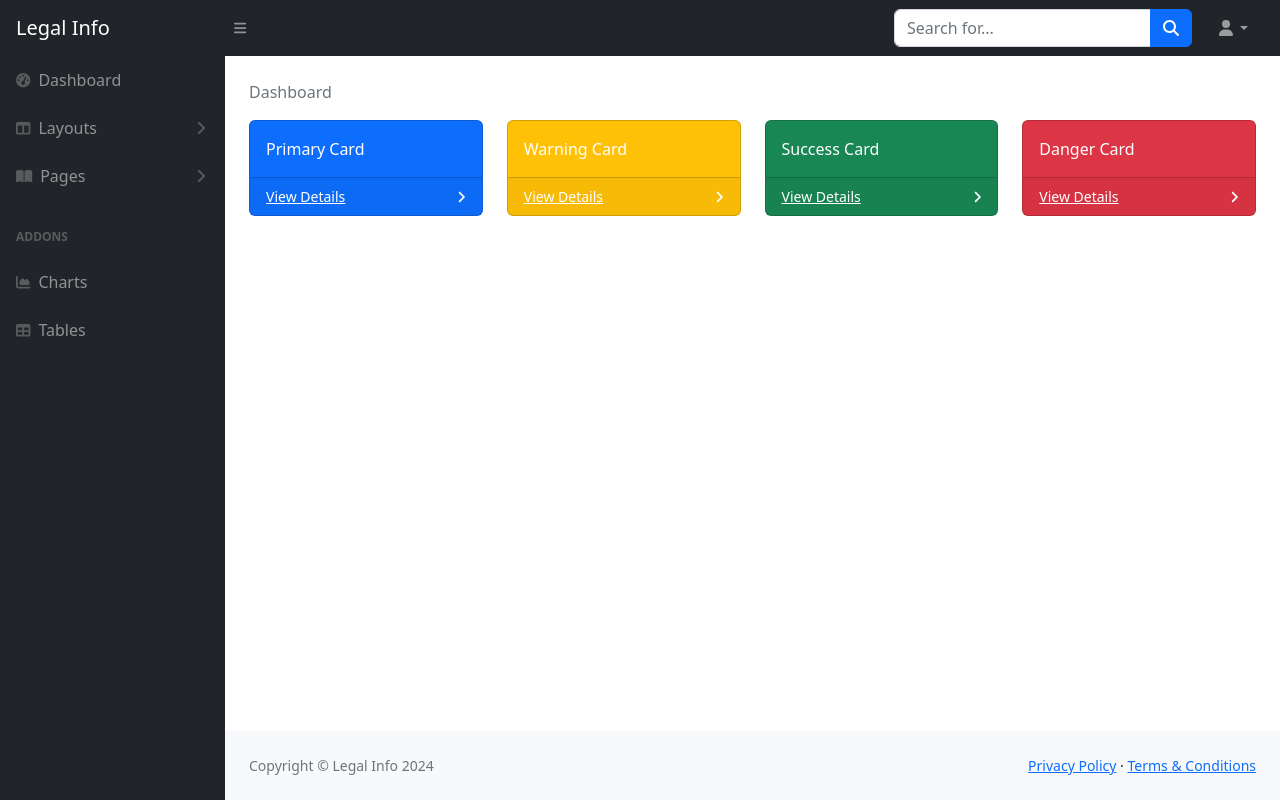
After one commit to Khadkashankar/legalInfo, a PHP site: page /admin/dashboard.php in a window 1280 px wide. The commit adds this page. Run offline with PHP 8.4, Linux system fonts and the light colour scheme; some libraries are stand-ins or nearby versions.

Commit message:
Add - add dashboard page and setup assets

```diff
--- /dev/null
+++ b/admin/dashboard.php
@@ -0,0 +1,243 @@
+<!DOCTYPE html>
+<html lang="en">
+
+<head>
+    <meta charset="utf-8" />
+    <meta http-equiv="X-UA-Compatible" content="IE=edge" />
+    <meta name="viewport" content="width=device-width, initial-scale=1, shrink-to-fit=no" />
+    <meta name="description" content="" />
+    <meta name="author" content="" />
+    <title>Admin Dashboard</title>
+    <link href="https://cdn.jsdelivr.net/npm/simple-datatables@7.1.2/dist/style.min.css" rel="stylesheet" />
+    <link href="../admin/assets/css/dash-style.css" rel="stylesheet" />
+    <script src="https://use.fontawesome.com/releases/v6.3.0/js/all.js" crossorigin="anonymous"></script>
+</head>
+
+<body class="sb-nav-fixed">
+    <nav class="sb-topnav navbar navbar-expand navbar-dark bg-dark">
+        <!-- Navbar Brand-->
+        <a class="navbar-brand ps-3">Legal Info</a>
+        <!-- Sidebar Toggle-->
+        <button class="btn btn-link btn-sm order-1 order-lg-0 me-4 me-lg-0" id="sidebarToggle" href="#!"><i
+                class="fas fa-bars"></i></button>
+        <!-- Navbar Search-->
+        <form class="d-none d-md-inline-block form-inline ms-auto me-0 me-md-3 my-2 my-md-0">
+            <div class="input-group">
+                <input class="form-control" type="text" placeholder="Search for..." aria-label="Search for..."
+                    aria-describedby="btnNavbarSearch" />
+                <button class="btn btn-primary" id="btnNavbarSearch" type="button"><i
+                        class="fas fa-search"></i></button>
+            </div>
+        </form>
+        <!-- Navbar-->
+        <ul class="navbar-nav ms-auto ms-md-0 me-3 me-lg-4">
+            <li class="nav-item dropdown">
+                <a class="nav-link dropdown-toggle" id="navbarDropdown" href="#" role="button" data-bs-toggle="dropdown"
+                    aria-expanded="false"><i class="fas fa-user fa-fw"></i></a>
+                <ul class="dropdown-menu dropdown-menu-end" aria-labelledby="navbarDropdown">
+                    <li><a class="dropdown-item" href="#!">Settings</a></li>
+                    <li><a class="dropdown-item" href="#!">Activity Log</a></li>
+                    <li>
+                        <hr class="dropdown-divider" />
+                    </li>
+                    <li><a class="dropdown-item" href="#!">Logout</a></li>
+                </ul>
+            </li>
+        </ul>
+    </nav>
+    <div id="layoutSidenav">
+        <div id="layoutSidenav_nav">
+            <nav class="sb-sidenav accordion sb-sidenav-dark" id="sidenavAccordion">
+                <div class="sb-sidenav-menu">
+                    <div class="nav">
+                        <!-- <div class="sb-sidenav-menu-heading">Core</div> -->
+                        <a class="nav-link" href="../admin/dashboard.php">
+                            <div class="sb-nav-link-icon"><i class="fas fa-tachometer-alt"></i></div>
+                            Dashboard
+                        </a>
+                        <!-- <div class="sb-sidenav-menu-heading"></div> -->
+                        <a class="nav-link collapsed" href="#" data-bs-toggle="collapse"
+                            data-bs-target="#collapseLayouts" aria-expanded="false" aria-controls="collapseLayouts">
+                            <div class="sb-nav-link-icon"><i class="fas fa-columns"></i></div>
+                            Layouts
+                            <div class="sb-sidenav-collapse-arrow"><i class="fas fa-angle-down"></i></div>
+                        </a>
+                        <div class="collapse" id="collapseLayouts" aria-labelledby="headingOne"
+                            data-bs-parent="#sidenavAccordion">
+                            <nav class="sb-sidenav-menu-nested nav">
+                                <a class="nav-link" href="layout-static.html">Static Navigation</a>
+                                <a class="nav-link" href="layout-sidenav-light.html">Light Sidenav</a>
+                            </nav>
+                        </div>
+                        <a class="nav-link collapsed" href="#" data-bs-toggle="collapse" data-bs-target="#collapsePages"
+                            aria-expanded="false" aria-controls="collapsePages">
+                            <div class="sb-nav-link-icon"><i class="fas fa-book-open"></i></div>
+                            Pages
+                            <div class="sb-sidenav-collapse-arrow"><i class="fas fa-angle-down"></i></div>
+                        </a>
+                        <div class="collapse" id="collapsePages" aria-labelledby="headingTwo"
+                            data-bs-parent="#sidenavAccordion">
+                            <nav class="sb-sidenav-menu-nested nav accordion" id="sidenavAccordionPages">
+                                <a class="nav-link collapsed" href="#" data-bs-toggle="collapse"
+                                    data-bs-target="#pagesCollapseAuth" aria-expanded="false"
+                                    aria-controls="pagesCollapseAuth">
+                                    Authentication
+                                    <div class="sb-sidenav-collapse-arrow"><i class="fas fa-angle-down"></i></div>
+                                </a>
+                                <div class="collapse" id="pagesCollapseAuth" aria-labelledby="headingOne"
+                                    data-bs-parent="#sidenavAccordionPages">
+                                    <nav class="sb-sidenav-menu-nested nav">
+                                        <a class="nav-link" href="login.html">Login</a>
+                                        <a class="nav-link" href="register.html">Register</a>
+                                        <a class="nav-link" href="password.html">Forgot Password</a>
+                                    </nav>
+                                </div>
+                                <a class="nav-link collapsed" href="#" data-bs-toggle="collapse"
+                                    data-bs-target="#pagesCollapseError" aria-expanded="false"
+                                    aria-controls="pagesCollapseError">
+                                    Error
+                                    <div class="sb-sidenav-collapse-arrow"><i class="fas fa-angle-down"></i></div>
+                                </a>
+                                <div class="collapse" id="pagesCollapseError" aria-labelledby="headingOne"
+                                    data-bs-parent="#sidenavAccordionPages">
+                                    <nav class="sb-sidenav-menu-nested nav">
+                                        <a class="nav-link" href="401.html">401 Page</a>
+                                        <a class="nav-link" href="404.html">404 Page</a>
+                                        <a class="nav-link" href="500.html">500 Page</a>
+                                    </nav>
+                                </div>
+                            </nav>
+                        </div>
+                        <div class="sb-sidenav-menu-heading">Addons</div>
+                        <a class="nav-link" href="charts.html">
+                            <div class="sb-nav-link-icon"><i class="fas fa-chart-area"></i></div>
+                            Charts
+                        </a>
+                        <a class="nav-link" href="tables.html">
+                            <div class="sb-nav-link-icon"><i class="fas fa-table"></i></div>
+                            Tables
+                        </a>
+                    </div>
+                </div>
+            </nav>
+        </div>
+        <div id="layoutSidenav_content">
+            <main>
+                <div class="container-fluid px-4">
+                    <ol class="breadcrumb mt-4">
+                        <li class="breadcrumb-item active">Dashboard</li>
+                    </ol>
+                    <div class="row">
+                        <div class="col-xl-3 col-md-6">
+                            <div class="card bg-primary text-white mb-4">
+                                <div class="card-body">Primary Card</div>
+                                <div class="card-footer d-flex align-items-center justify-content-between">
+                                    <a class="small text-white stretched-link" href="#">View Details</a>
+                                    <div class="small text-white"><i class="fas fa-angle-right"></i></div>
+                                </div>
+                            </div>
+                        </div>
+                        <div class="col-xl-3 col-md-6">
+                            <div class="card bg-warning text-white mb-4">
+                                <div class="card-body">Warning Card</div>
+                                <div class="card-footer d-flex align-items-center justify-content-between">
+                                    <a class="small text-white stretched-link" href="#">View Details</a>
+                                    <div class="small text-white"><i class="fas fa-angle-right"></i></div>
+                                </div>
+                            </div>
+                        </div>
+                        <div class="col-xl-3 col-md-6">
+                            <div class="card bg-success text-white mb-4">
+                                <div class="card-body">Success Card</div>
+                                <div class="card-footer d-flex align-items-center justify-content-between">
+                                    <a class="small text-white stretched-link" href="#">View Details</a>
+                                    <div class="small text-white"><i class="fas fa-angle-right"></i></div>
+                                </div>
+                            </div>
+                        </div>
+                        <div class="col-xl-3 col-md-6">
+                            <div class="card bg-danger text-white mb-4">
+                                <div class="card-body">Danger Card</div>
+                                <div class="card-footer d-flex align-items-center justify-content-between">
+                                    <a class="small text-white stretched-link" href="#">View Details</a>
+                                    <div class="small text-white"><i class="fas fa-angle-right"></i></div>
+                                </div>
+                            </div>
+                        </div>
+                    </div>
+                    <!-- <div class="row">
+                        <div class="col-xl-6">
+                            <div class="card mb-4">
+                                <div class="card-header">
+                                    <i class="fas fa-chart-area me-1"></i>
+                                    Area Chart Example
+                                </div>
+                                <div class="card-body"><canvas id="myAreaChart" width="100%" height="40"></canvas></div>
+                            </div>
+                        </div>
+                        <div class="col-xl-6">
+                            <div class="card mb-4">
+                                <div class="card-header">
+                                    <i class="fas fa-chart-bar me-1"></i>
+                                    Bar Chart Example
+                                </div>
+                                <div class="card-body"><canvas id="myBarChart" width="100%" height="40"></canvas></div>
+                            </div>
+                        </div>
+                    </div> -->
+                    <!-- <div class="card mb-4">
+                        <div class="card-header">
+                            <i class="fas fa-table me-1"></i>
+                            Register User
+                        </div>
+                        <div class="card-body">
+                            <table id="datatablesSimple">
+                                <thead>
+                                    <tr>
+                                        <th>Name</th>
+                                        <th>Email</th>
+                                        <th>Phone</th>
+                                        <th>Address</th>
+
+                                    </tr>
+                                </thead>
+                                <tfoot>
+                                    <tr>
+                                        <th>Name</th>
+                                        <th>Email</th>
+                                        <th>Phone</th>
+                                        <th>Address</th>
+
+                                </tfoot>
+                                <tbody>
+
+                                </tbody>
+                            </table>
+                        </div>
+                    </div> -->
+                </div>
+            </main>
+            <footer class="py-4 bg-light mt-auto">
+                <div class="container-fluid px-4">
+                    <div class="d-flex align-items-center justify-content-between small">
+                        <div class="text-muted">Copyright &copy; Legal Info 2024</div>
+                        <div>
+                            <a href="#">Privacy Policy</a>
+                            &middot;
+                            <a href="#">Terms &amp; Conditions</a>
+                        </div>
+                    </div>
+                </div>
+            </footer>
+        </div>
+    </div>
+    <script src="https://cdn.jsdelivr.net/npm/bootstrap@5.2.3/dist/js/bootstrap.bundle.min.js" crossorigin="anonymous">
+    </script>
+    <script src="../admin/assets/js/script.js"></script>
+    <script src="https://cdnjs.cloudflare.com/ajax/libs/Chart.js/2.8.0/Chart.min.js" crossorigin="anonymous"></script>
+    <script src="https://cdn.jsdelivr.net/npm/simple-datatables@7.1.2/dist/umd/simple-datatables.min.js"
+        crossorigin="anonymous"></script>
+    <script src="../admin/assets/js/datatables-simple-demo.js"></script>
+</body>
+
+</html>
--- a/admin/index.php
+++ b/admin/index.php
@@ -24,7 +24,7 @@ if (isset($_POST['login'])) {
         $row = $result->fetch_assoc();
         $_SESSION['login'] = $row['username']; // Store username in session
         $_SESSION['adminid'] = $row['id'];
-        $extra = "dashboard.php";
+        $extra = "../admin/dashboard.php";
         echo "<script>window.location.href='" . $extra . "'</script>";
         exit();
     } else {
```
Also changed, not shown: admin/assets/admin/js/scripts.js (deleted, +0 -17 lines), admin/home/edit.php (added, +118 -0 lines), admin/home/home.php (added, +270 -0 lines), admin/assets/admin/assets/img/error-404-monochrome.svg (deleted), admin/assets/css/dash-style.css (renamed from admin/assets/admin/css/styles.css), admin/assets/js/datatables-simple-demo.js (renamed from admin/assets/admin/js/datatables-simple-demo.js).
